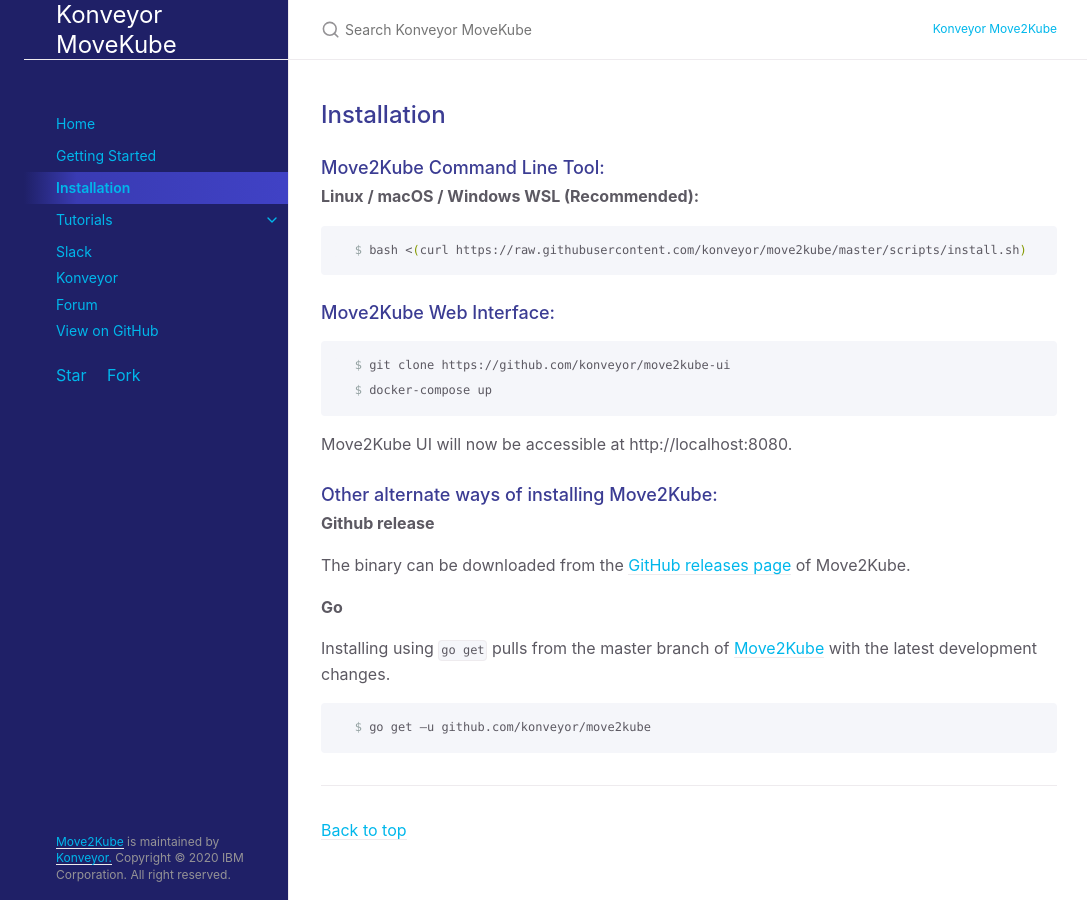
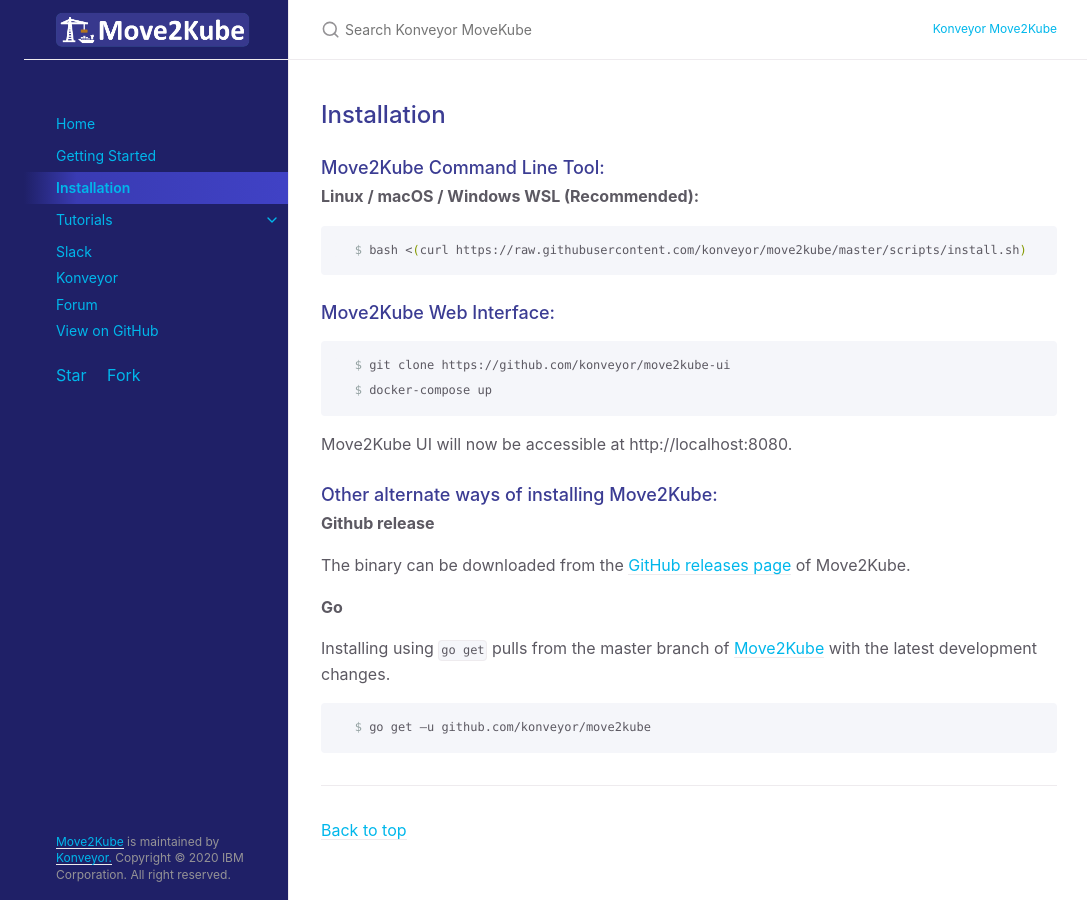
Before and after one commit to konveyor/move2kube, a Jekyll site: the page built from docs/install.md, in a window 1280 px wide. Shown: the whole page, without its empty margins (83-1170 px from the left). Built offline with Jekyll 4.4.1, drawn with Linux system fonts in a browser that asks for light colours.

Commit message:
Add Move2Kube logo and favicon to the website
Signed-off-by: Akash Nayak <akash19nayak@gmail.com>

```diff
--- a/_config.yml
+++ b/_config.yml
@@ -24,7 +24,7 @@ permalink: pretty
 exclude: ["node_modules/", "*.gemspec", "*.gem", "Gemfile", "Gemfile.lock", "package.json", "package-lock.json",  "script/", "LICENSE.txt", "lib/", "bin/", "README.md", "Rakefile"]
 
 # Set a path/url to a logo that will be displayed instead of the title
-#logo: "/assets/images/konveyor_logo.svg"
+logo: "/assets/images/Move2Kube_logo.png"
 
 # Enable or disable the site search
 # Supports true (default) or false
--- a/_sass/layout.scss
+++ b/_sass/layout.scss
@@ -128,8 +128,8 @@
 
 @if variable-exists(logo) {
   .site-logo {
-    width: 100%;
-    height: 100%;
+    width: 120%;
+    height: 120%;
     background-image: url($logo);
     background-repeat: no-repeat;
     background-position: left center;
```
Also changed, not shown: assets/images/Move2Kube_logo.png (added), favicon.ico (added).
